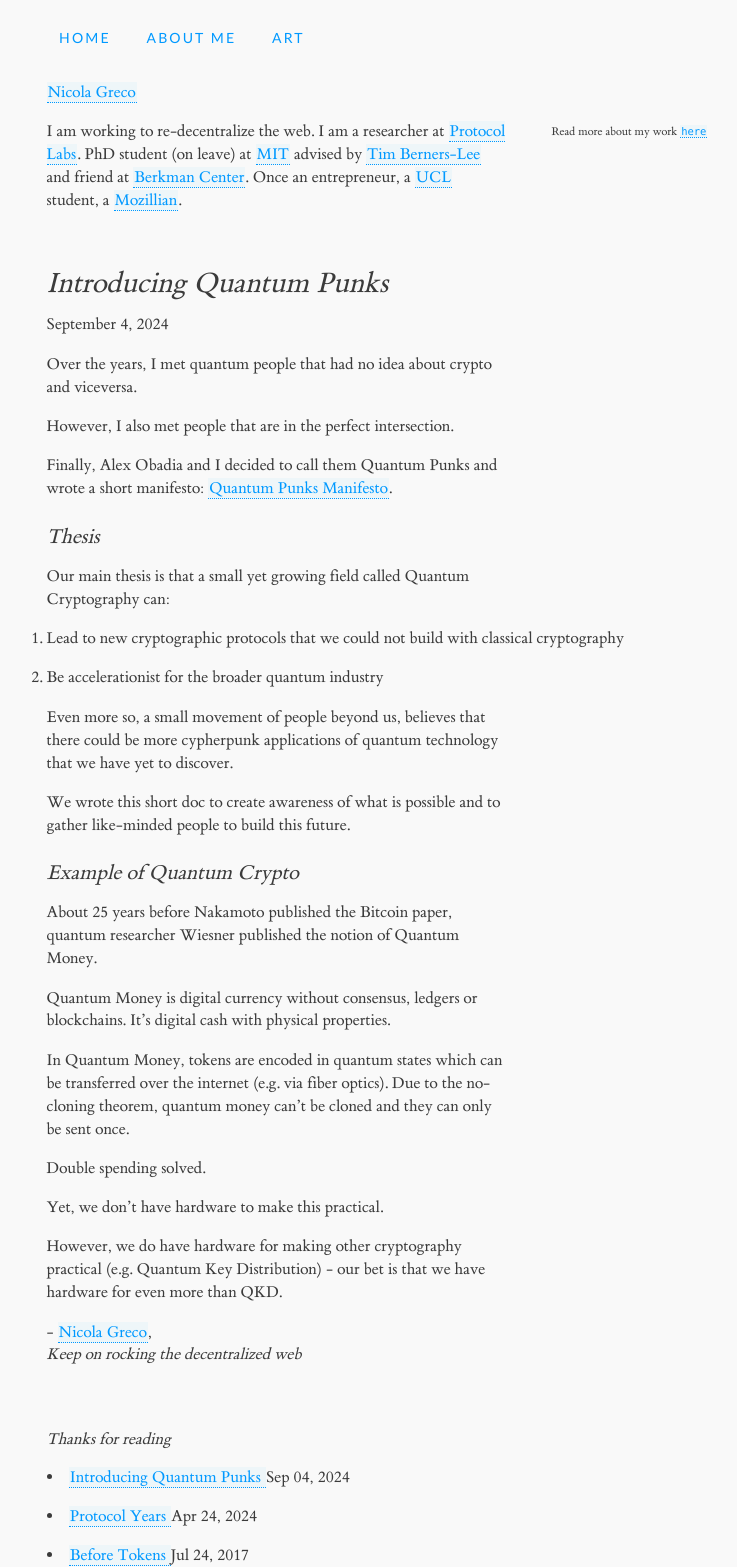
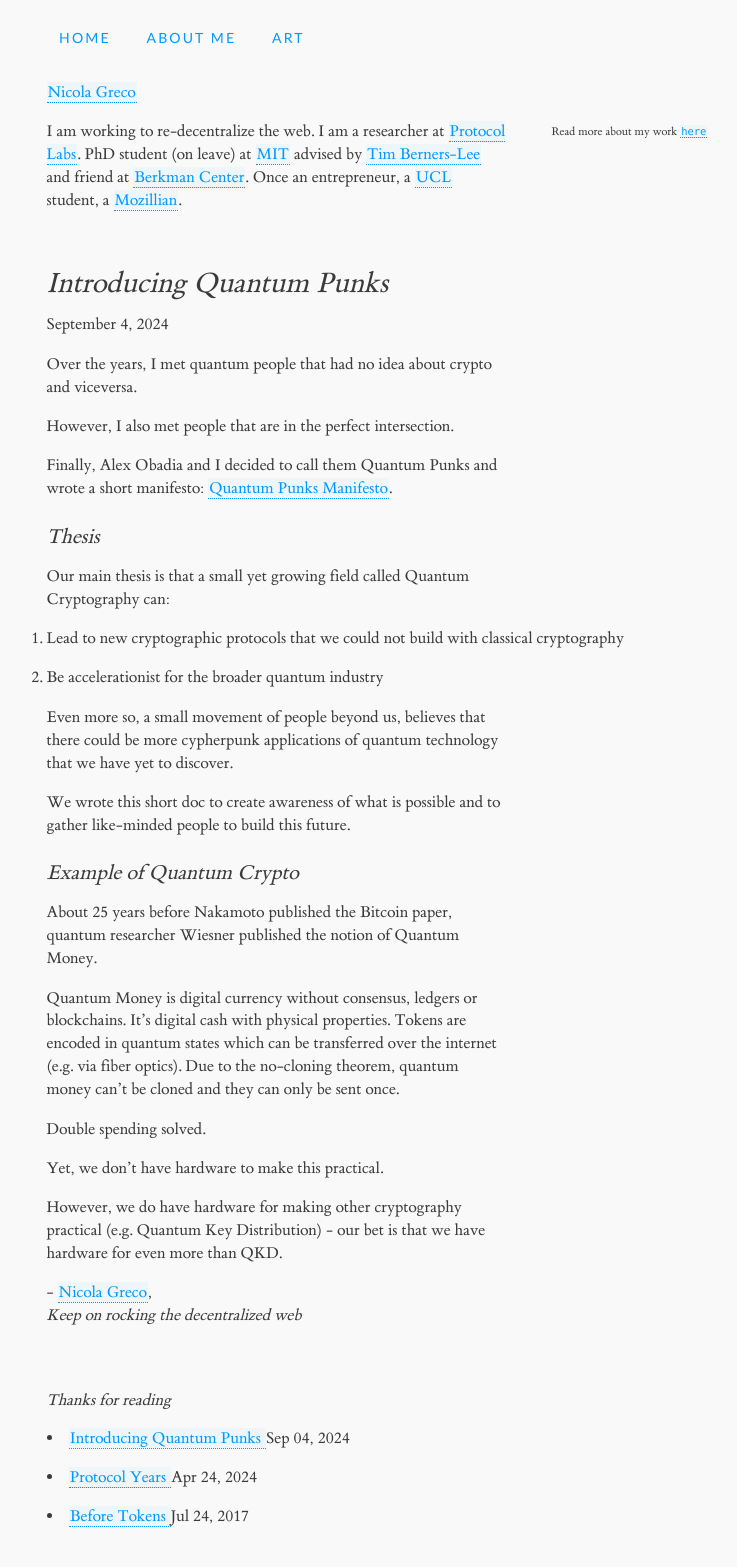
Before and after one commit to nicola/nicola.github.io, a Jekyll site: the page built from _posts/2024-09-04-quantum-punks.md, in a window 1280 px wide. Shown: the whole page, without its empty margins (61-798 px from the left). Built offline with Jekyll 4.4.1, drawn with Linux system fonts in a browser that asks for light colours; comment, search, counter and statistics services are not loaded; after the commit the page ends 1528 px from its top, so only the background shows below that.

Commit message:
simplify text

```diff
--- a/_posts/2024-09-04-quantum-punks.md
+++ b/_posts/2024-09-04-quantum-punks.md
@@ -26,9 +26,7 @@ We wrote this short doc to create awareness of what is possible and to gather li
 
 About 25 years before Nakamoto published the Bitcoin paper, quantum researcher Wiesner published the notion of Quantum Money.
 
-Quantum Money is digital currency without consensus, ledgers or blockchains. It's digital cash with physical properties.
-
-In Quantum Money, tokens are encoded in quantum states which can be transferred over the internet (e.g. via fiber optics). Due to the no-cloning theorem, quantum money can't be cloned and they can only be sent once.
+Quantum Money is digital currency without consensus, ledgers or blockchains. It's digital cash with physical properties. Tokens are encoded in quantum states which can be transferred over the internet (e.g. via fiber optics). Due to the no-cloning theorem, quantum money can't be cloned and they can only be sent once.
 
 Double spending solved.
 
```
